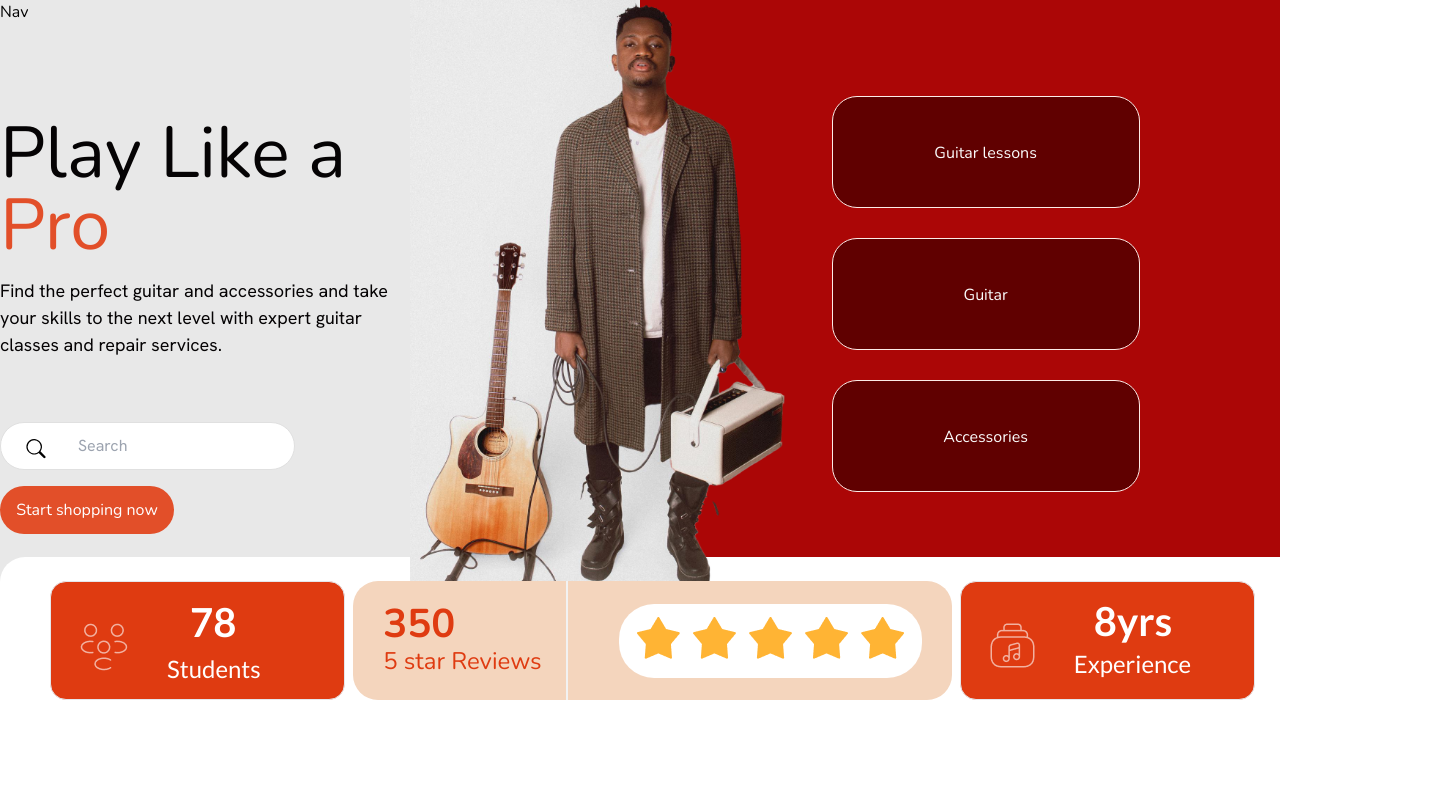
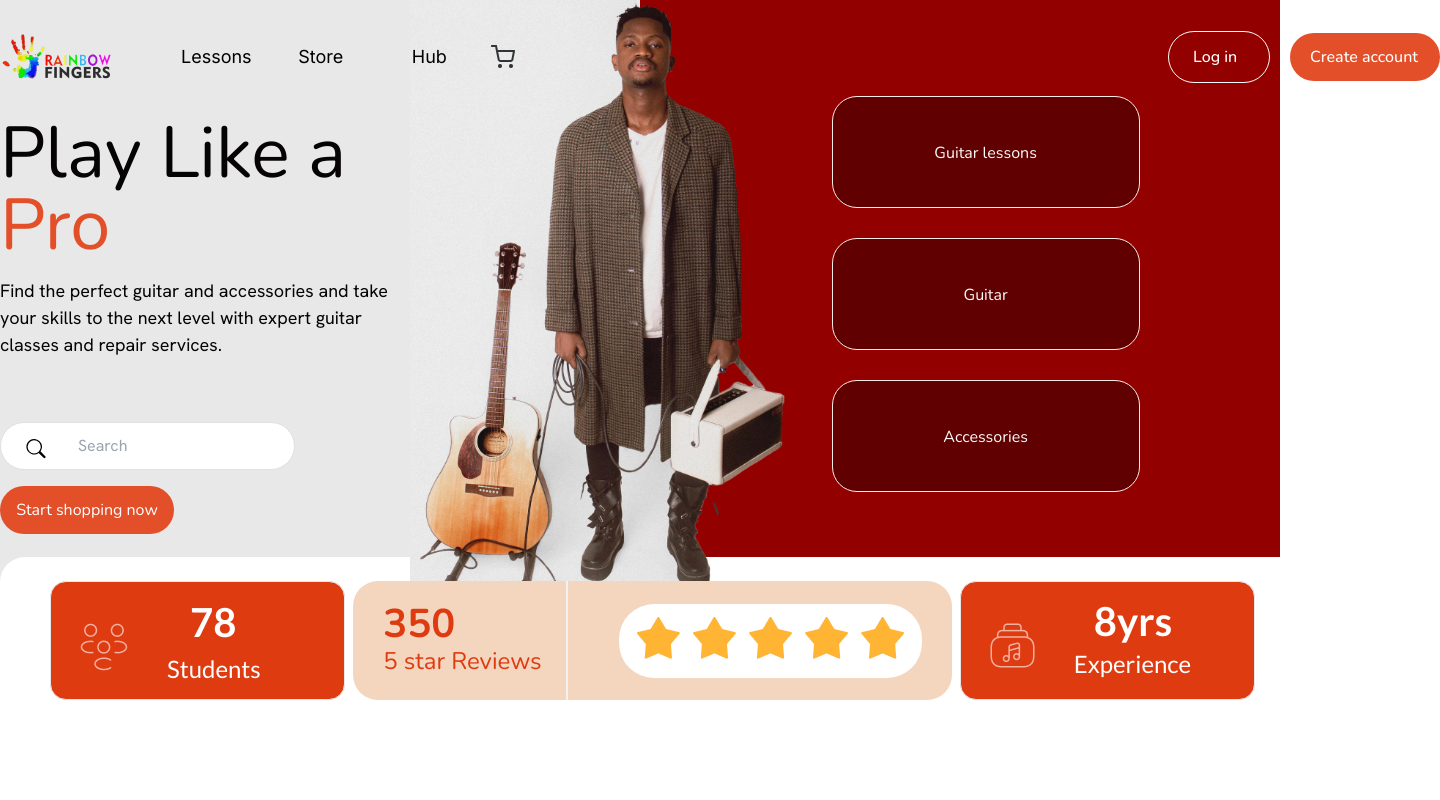
Before and after one commit to SamuelOgbonnaeze/rainbow-fingers, a Next.js app: page / in a window 1280 px wide. Shown: the top 800 px of the page, 1440 px wide, since content can reach past the window. Built offline with nearby package versions, Linux system fonts and the light colour scheme.

Commit message:
3rd commit. Skills still missing

```diff
--- a/components/Hero.jsx
+++ b/components/Hero.jsx
@@ -34,7 +34,7 @@ const Hero = () => {
                             className='w-full h-full sm:h-full ' />
                     </div>
                 </div>
-                <div className='w-[30%] flex flex-col'>
+                <div className='w-[30%] flex flex-col bg-gradient-right'>
                     <div className='flex flex-col items-center justify-between gap-[30px] top-[207px] w-[308px] h-[396px] mx-auto'>
                         <Link href="/">
                             <div className='w-[308px] h-[112px] text-center  rounded-[25px] border-[1px] border-[#FCEBE7] bg-[#600000]'>
--- a/components/Nav.jsx
+++ b/components/Nav.jsx
@@ -1,8 +1,71 @@
 import React from 'react'
+import Link from 'next/link'
+import Image from 'next/image'
+import Logo from '@/public/images/logo.png'
+import Cart from '@/public/images/shopping-cart.png'
 
 const Nav = () => {
   return (
-    <div className='absolute'>Nav</div>
+    <div className='absolute w-full h-[113px]'>
+      <div className='w-[1440px] h-full mx-auto flex justify-between items-center'>
+        {/* left side */}
+        <div className='flex items-center'>
+          <Link href='/'>
+            <Image
+              src={Logo}
+              width={114}
+              height={47}
+            />
+          </Link>
+
+          <div className='flex ml-[51px] w-[350px] h-[32px] gap-[24px] items-center justify-between'>
+            <Link href='/' className='w-[82px] h-[32px] rounded-[5px] px-[16px] gap-[8px]'>
+              <p className='w-[62px] h-[32px] font-inter font-normal text-[18px] leading-[32px] text-center'>Lessons</p>
+            </Link>
+            <Link href='/' className='w-[82px] h-[32px] rounded-[5px] px-[16px] gap-[8px]'>
+              <p className='w-[62px] h-[32px] font-inter font-normal text-[18px] leading-[32px] text-center'>Store</p>
+            </Link>
+            <Link href='/' className='w-[82px] h-[32px] rounded-[5px] px-[16px] gap-[8px]'>
+              <p className='w-[62px] h-[32px] font-inter font-normal text-[18px] leading-[32px] text-center'>Hub</p>
+            </Link>
+            <Link href='/'>
+              <Image
+                src={Cart}
+                width={24}
+                height={24}
+              />
+            </Link>
+          </div>
+        </div>
+        {/* right side */}
+        <div className='w-[257px] h-[50px] items-center justify-end flex text-white gap-[20px]'>
+          <Link href='/' >
+            <div className='w-[102px] h-full border-solid border-[1px] border-[#FBFBFB] rounded-[60px] px-[24px] py-[13px]'>
+              <button >
+                <p className='font-nunito font-medium text-[16px] leading-[20.48px] -tracking-[2%] text-center '>Log in</p>
+              </button>
+            </div>
+          </Link>
+
+          <Link href='/' >
+            <div className='w-[150px] h-[48px] bg-[#E24F29] rounded-[60px] px-[20px] py-[12px] z-1'>
+              <button >
+                <p className='font-nunito font-medium text-[16px] leading-[20.48px] -tracking-[2%] text-center '>Create account</p>
+              </button>
+            </div>
+
+          </Link>
+
+        </div>
+
+
+
+      </div>
+
+
+
+
+    </div>
   )
 }
 
--- a/pages/_document.js
+++ b/pages/_document.js
@@ -10,6 +10,8 @@ export default function Document() {
         <link href="https://fonts.googleapis.com/css2?family=Nunito:wght@100;200;300;400;500;600;700;800;900&display=swap" rel="stylesheet" />
         <link href="https://fonts.googleapis.com/css2?family=Hanken+Grotesk:wght@100;200;300;400;500;600;700;800;900&display=swap" rel="stylesheet" />
         <link href="https://fonts.googleapis.com/css2?family=Lato:wght@100;300;400;700;900&display=swap" rel="stylesheet" />
+        <link href="https://fonts.googleapis.com/css2?family=Inter:wght@100;200;300;400;500;600;700;800;900&display=swap" rel="stylesheet" />
+
 
       </Head>
       <body>
--- a/styles/globals.css
+++ b/styles/globals.css
@@ -8,9 +8,11 @@ html {
 }
 
 .gradient {
-  background: linear-gradient(90deg, #E8E8E8 50%, #AB0606 50%);
+  background: linear-gradient(90deg, #E8E8E8 50%, #920000 50%);
 }
-
+.bg-gradient-right{
+  background: linear-gradient(90deg, #920000 100%, #E24F29 100%)
+}
 .font-nunito {
   font-family: 'Nunito', sans-serif;
 }
@@ -22,3 +24,6 @@ html {
 .font-hanken {
   font-family: 'Hanken Grotesk', sans-serif;
 }
+.font-inter{
+  font-family: 'Inter', sans-serif;
+}
```
Also changed, not shown: public/images/logo.png (added), public/images/shopping-cart.png (added).
